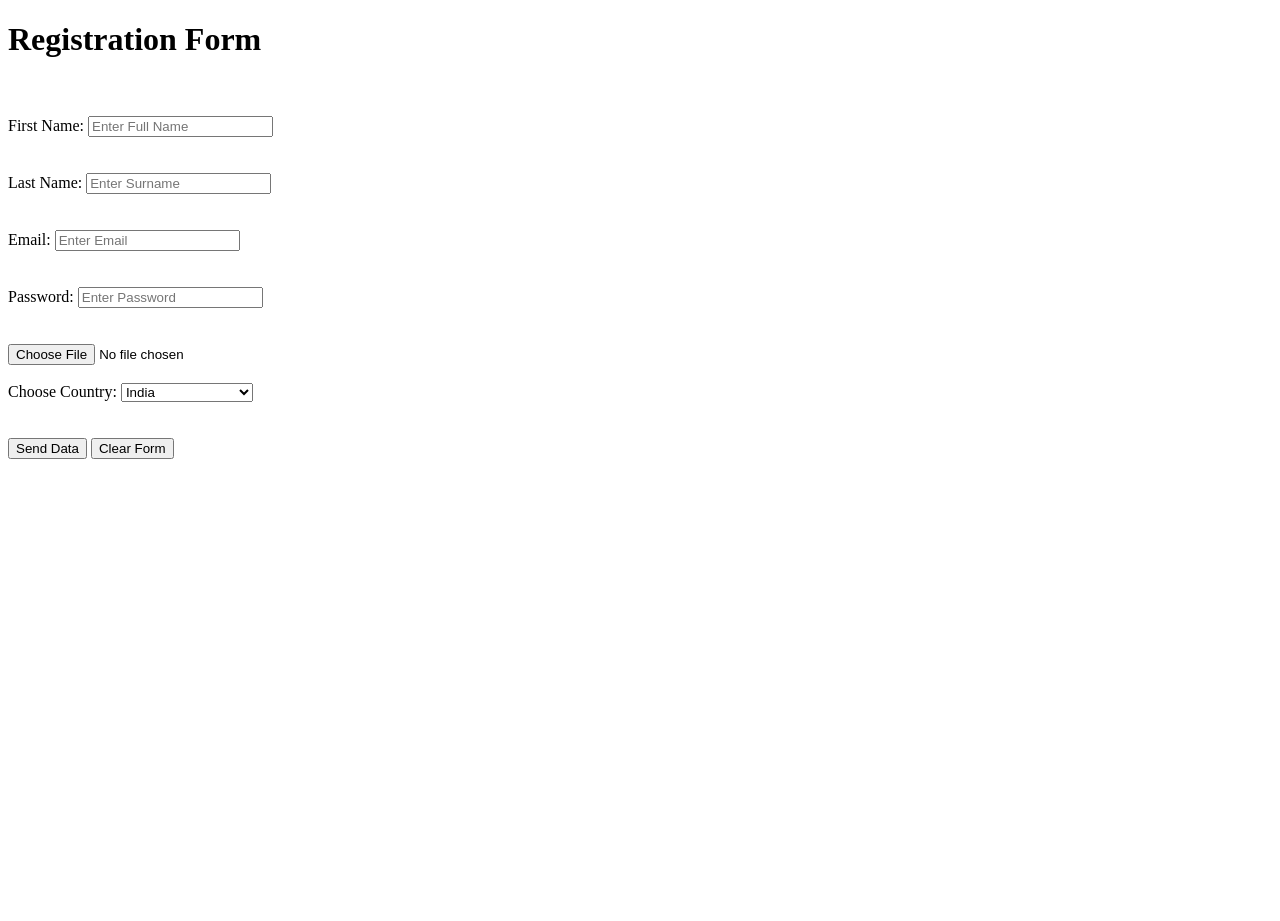
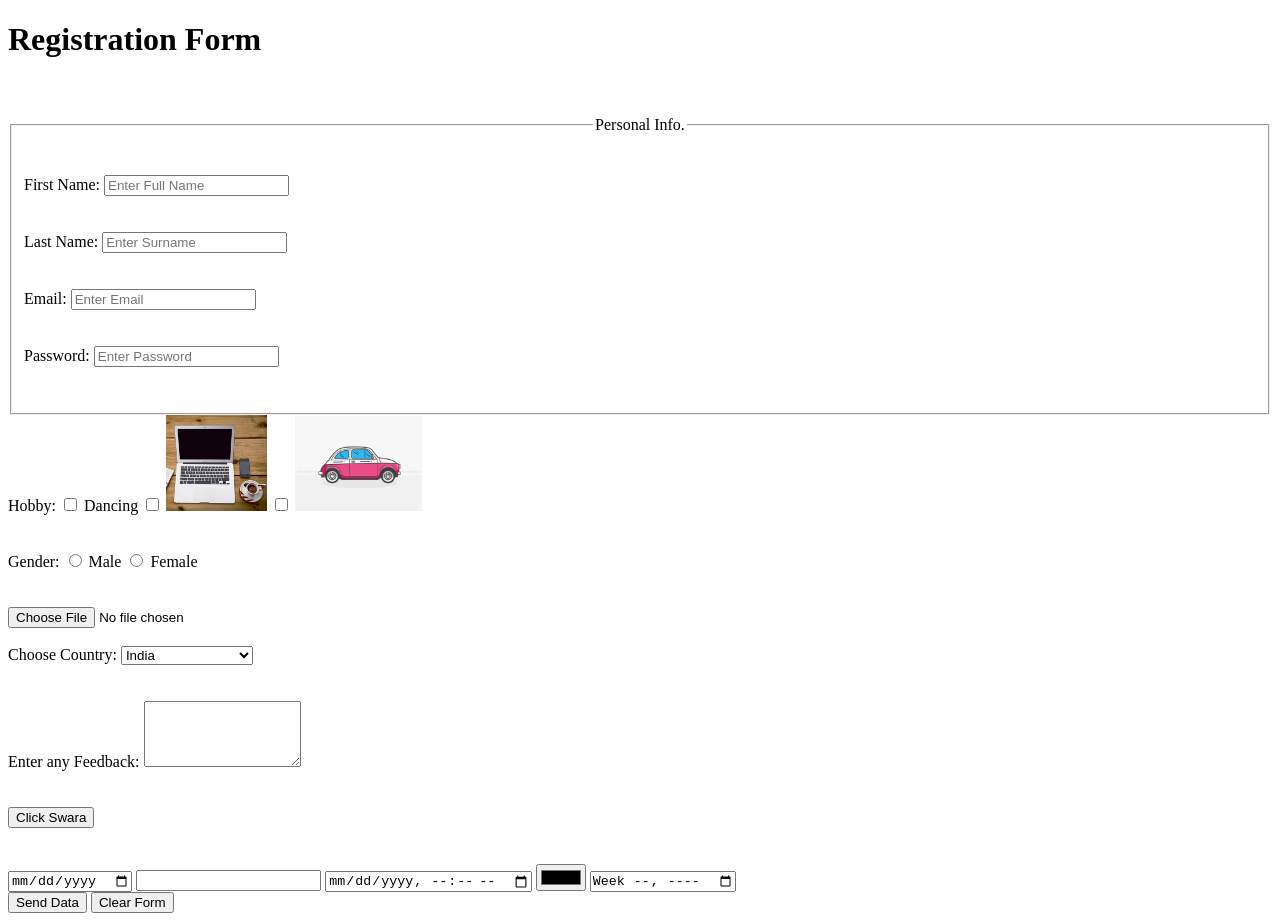
Before and after one commit to Krutarth146/21_C_Robotics_kids_Weknd_HTML_CSS, a plain HTML site: page form_revise.html in a window 1280 px wide. Before the commit the page ends 800 px from the top, so only its background shows below. Drawn offline with Linux system fonts and the light colour scheme.

Commit message:
Form Tag 23_6

```diff
--- a/form_revise.html
+++ b/form_revise.html
@@ -9,6 +9,9 @@
     <h1>Registration Form</h1><br><br>
     <form action="index.html" method="post" enctype="multipart/form-data" autocomplete="on" id="form1">
 
+        <fieldset>
+            <legend align="center">Personal Info.</legend>
+            <br><br>
         <div>
             <label for="ansh">First Name: </label>
 
@@ -35,6 +38,33 @@
         <label for="pass">Password: </label>
         <input type="password" placeholder="Enter Password" name="password" id="pass">
        </div><br><br>
+    </fieldset>
+
+       <div>
+            <label>Hobby: </label>
+
+            <input type="checkbox" id="dance" name="hobby" value="dance">
+            <label for="dance">Dancing</label>
+
+            <input type="checkbox" id="read" name="hobby" value="laptop">
+            <label for="read"><img src="/workplace.jpg" alt="" width="8%"></label>
+
+            <input type="checkbox" id="paint" name="hobby" value="car">
+            <label for="paint"><img src="/car.gif" alt="" width="10%"></label>
+
+       </div><br><br>
+
+       <div>
+            <label>Gender: </label>
+
+            <input type="radio" id="male" name="gender" value="M" >
+            <label for="male">Male</label>
+
+            <input type="radio" id="female" name="gender" value="F">
+            <label for="female">Female</label>
+
+       </div><br><br>
+
 
        <div>
         <input type="file" ><br><br>
@@ -60,6 +90,26 @@
             </select>
        </div><br><br>
 
+       <div>
+        <label for="comment">Enter any Feedback: </label>
+        <textarea name="comment" id="comment" cols="17" rows="4"></textarea>
+   </div><br><br>
+
+    <div>
+        <input type="button" value="Click Swara">
+    </div><br><br>
+
+    <div>
+        <input type="date">
+        <input type="datetime">
+        <input type="datetime-local">
+        <input type="color">
+        <input type="week">
+    </div>
+
+
+
+
 
        <input type="submit" value="Send Data">
 
```
